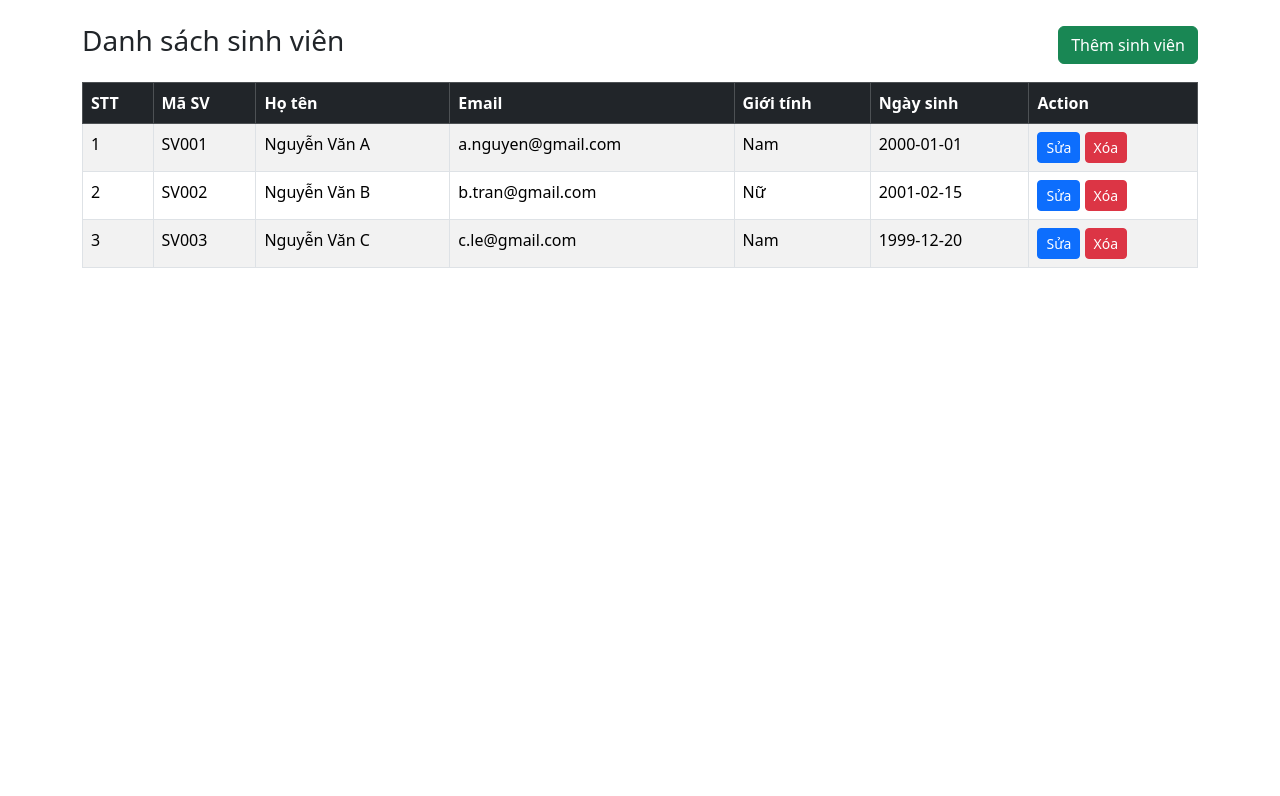
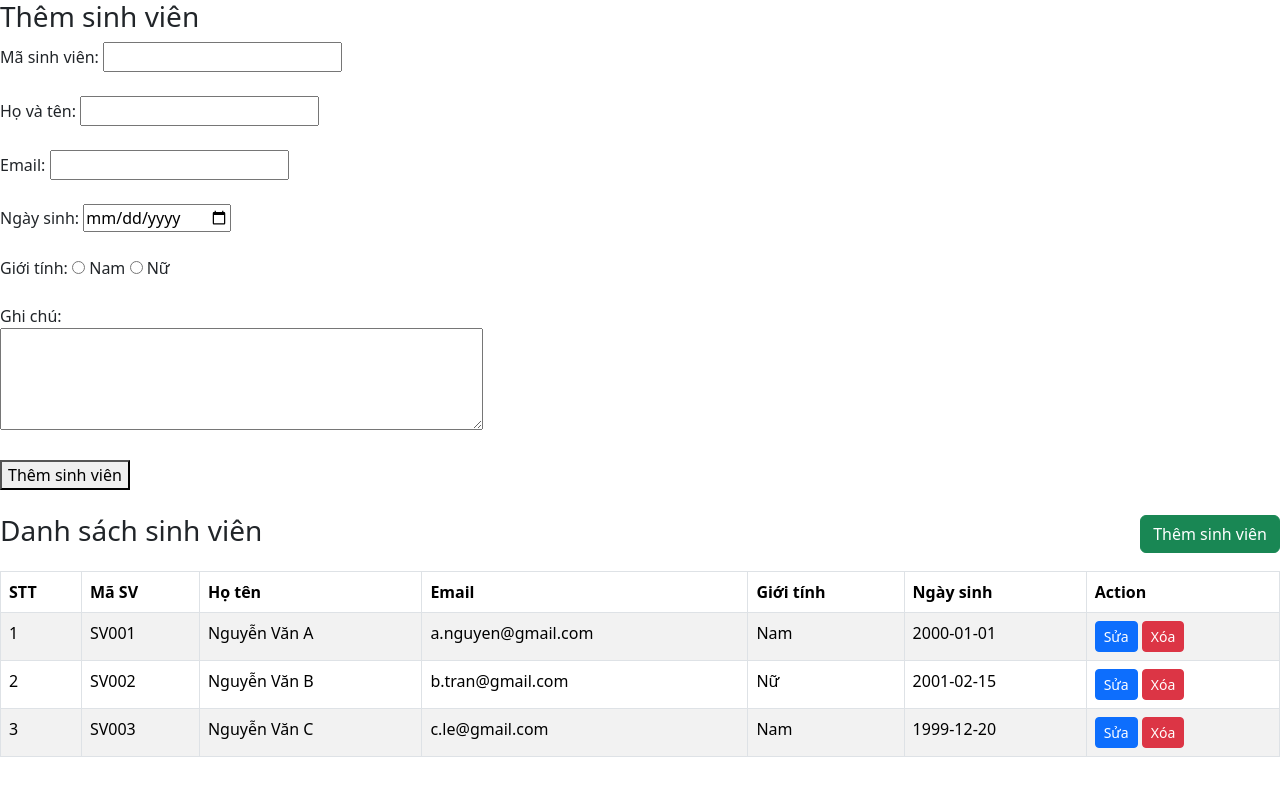
Before and after one commit to phuoc1310/NenTangWeb_NguyenTuanPhuoc, a plain HTML site: page bai_thuc_hanh_chuong2_Nguyen_Tuan_Phuoc/bai_thuc_hanh_chuong2_tiet6_Nguyen_TuanPhuoc.html in a window 1280 px wide. Drawn offline with nearby package versions, Linux system fonts and the light colour scheme.

Commit message:
Update bai_thuc_hanh_chuong2_Nguyen_TuanPhuoc.html

```diff
--- a/bai_thuc_hanh_chuong2_Nguyen_Tuan_Phuoc/bai_thuc_hanh_chuong2_tiet6_Nguyen_TuanPhuoc.html
+++ b/bai_thuc_hanh_chuong2_Nguyen_Tuan_Phuoc/bai_thuc_hanh_chuong2_tiet6_Nguyen_TuanPhuoc.html
@@ -6,15 +6,41 @@
     <title>Danh sách sinh viên</title>
     <link href="https://cdn.jsdelivr.net/npm/bootstrap@5.3.2/dist/css/bootstrap.min.css" rel="stylesheet">
 </head>
-<body class="container my-4">
+<body >
+    <form>
+        <h3>Thêm sinh viên </h3>
+        <label for="maSV">Mã sinh viên:</label>
+        <input type="text" id="maSV" name="maSV" required><br><br>
+
+        <label for="hoTen">Họ và tên:</label>
+        <input type="text" id="hoTen" name="hoTen" required><br><br>
+
+        <label for="email">Email:</label>
+        <input type="email" id="email" name="email" required><br><br>
+
+        <label for="ngaySinh">Ngày sinh:</label>
+        <input type="date" id="ngaySinh" name="ngaySinh"><br><br>
+
+        <label>Giới tính:</label>
+        <input type="radio" id="nam" name="gioiTinh" value="Nam">
+        <label for="nam">Nam</label>
+        <input type="radio" id="nu" name="gioiTinh" value="Nữ">
+        <label for="nu">Nữ</label><br><br>
+
+        <label for="ghiChu">Ghi chú:</label><br>
+        <textarea id="ghiChu" name="ghiChu" rows="4" cols="50"></textarea><br><br>
+
+        <button type="submit">Thêm sinh viên</button>
+    </form>
+    <br>
 
     <div class="d-flex justify-content-between align-items-center mb-3">
         <h3>Danh sách sinh viên</h3>
-        <a href="/bai_thuc_hanh_chuong2_tiet5_Nguyen_TuanPhuoc.html" class="btn btn-success">Thêm sinh viên</a>
+        <a href="#" class="btn btn-success">Thêm sinh viên</a>
     </div>
 
     <table class="table table-bordered table-striped">
-        <thead class="table-dark">
+        <thead  >
             <tr>
                 <th>STT</th>
                 <th>Mã SV</th>
```
